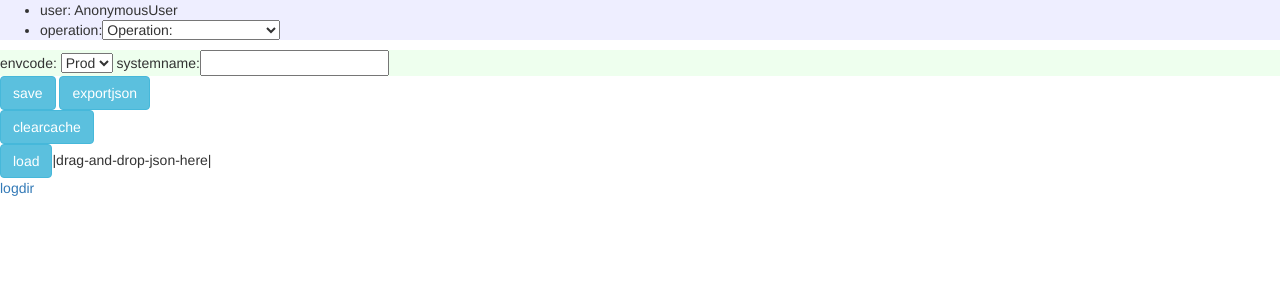
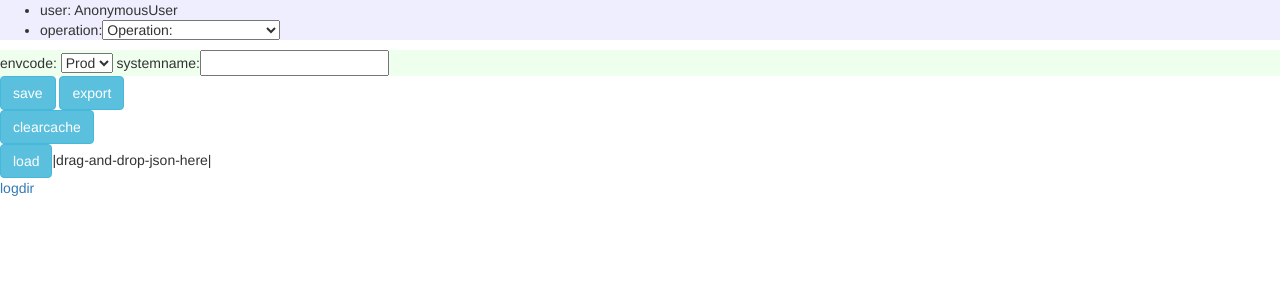
Before and after one commit to aaabbb200909/execjson, a Django app: template web/mysite/app1/templates/index.html in a window 1280 px wide. Shown: the top 300 px of the page. Run offline with Django 3.2, Linux system fonts and the light colour scheme; the template is opened without the code that fills it, so the values that code supplies are empty; some libraries are stand-ins or nearby versions.

Commit message:
i changed exportjson to export, etc

```diff
--- a/web/mysite/app1/templates/index.html
+++ b/web/mysite/app1/templates/index.html
@@ -151,9 +151,9 @@ operation:<select id="sortofop" name="sortofop" onchange="addjob()">
 
 <div id="jobformcontrol">
 <input type="submit" value="save" class="btn btn-info" name="save" />
-<input type="submit" value="exportjson" class="btn btn-info" name="createjson"/>
+<input type="submit" value="export" class="btn btn-info" name="createjson"/>
 {% if role == "opsuser" %}
-<input type="submit" value="execjson" class="btn btn-warning" name="execjson"/>
+<input type="submit" value="exec" class="btn btn-warning" name="execjson"/>
 {% endif %}
 </div>
 </form>
```
